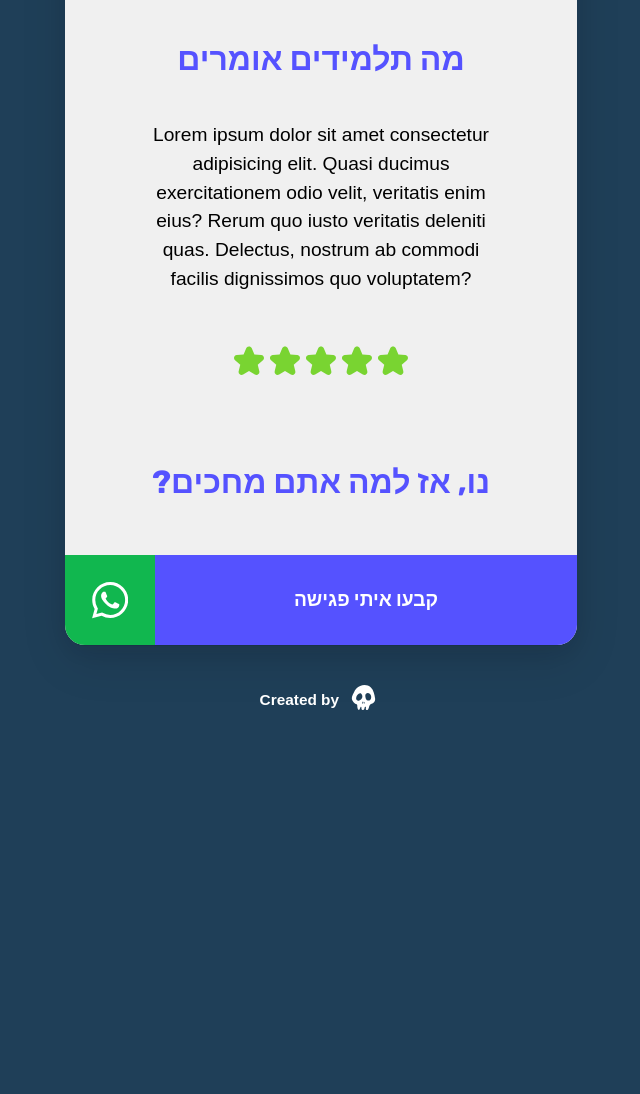
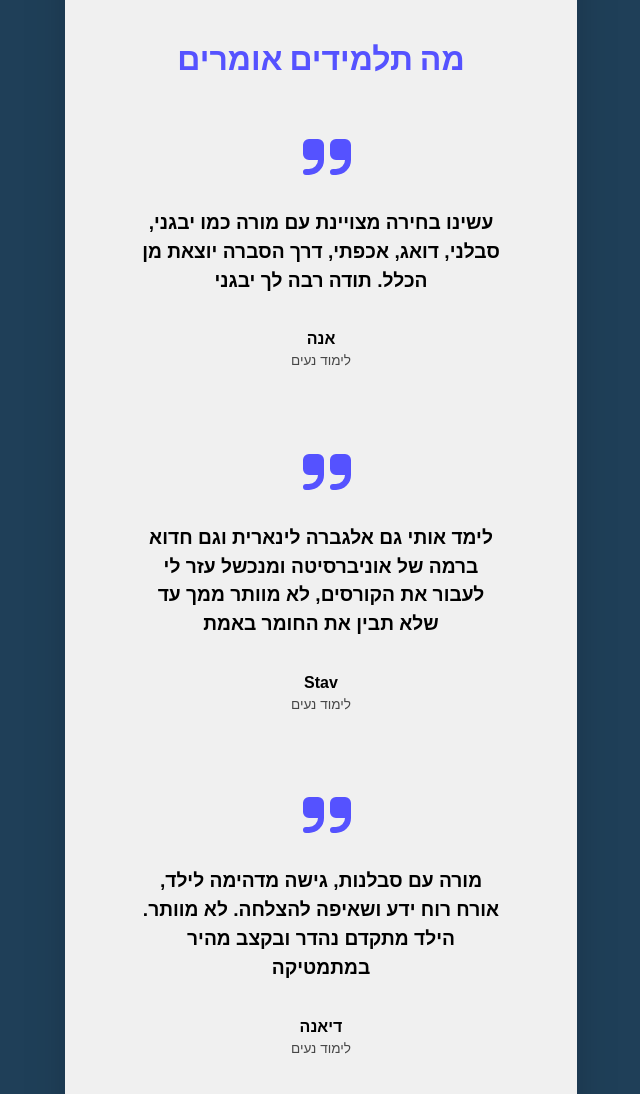
Before and after one commit to Darkryhr/goland-math, a website built with Vite: page index.html in a window 1280 px wide. Shown: the part 1379-2473 px from the top of the page, without its empty margins (319-959 px from the left). Before the commit the page ends 2175 px from the top, so only its background shows below. Built offline with nearby package versions, Linux system fonts and the light colour scheme; files whose address does not match are found by name; a web font is replaced by a local one.

Commit message:
real text + links

```diff
--- a/index.html
+++ b/index.html
@@ -28,15 +28,14 @@
         </section>
         <div class="divider"></div>
         <section class="CTA__top">
-          <button>קבעו איתי פגישה</button>
+          <a href="#">קבעו איתי פגישה</a>
           <div>
             <div></div>
             <h4>או</h4>
             <div></div>
           </div>
-          <button>
+          <a href="https://wa.me/9720505728344">
             דברו איתי בוואטסאפ
-
             <span class="whatsapp-icon">
               <svg
                 role="img"
@@ -49,9 +48,9 @@
                 />
               </svg>
             </span>
-          </button>
+          </a>
         </section>
-        <button class="arrow">
+        <a href="#" class="arrow">
           <svg
             aria-hidden="true"
             xmlns="http://www.w3.org/2000/svg"
@@ -65,25 +64,20 @@
               d="M12 19V5m0 14-4-4m4 4 4-4"
             />
           </svg>
-        </button>
-        <section class="about">
+        </a>
+        <section class="about" id="about-section">
           <h2>קצת לגביי</h2>
           <p>
-            Lorem ipsum dolor sit amet consectetur adipisicing elit. Possimus
-            repellendus aliquam odio quo nostrum quos quibusdam repudiandae
-            praesentium doloremque quis mollitia unde fugit similique amet ipsam
-            esse eligendi, pariatur itaque.
+            בוגר טכניון למדעי מחשב. מעביר שיעורים במתמטיקה לתלמידי בית ספר כיתות
+            ו-יב, מכינה וסטודנטים לשנה א. ארבע שנים ניסיון במתן שיעורים פרטיים
+            ותרגול תלמידי מכינות וסטודנטים. מתאים את שיטת הלימוד לאחר הכרות עם
+            התלמיד והרמה שלו. מלמד בבית התלמיד או אונליין.
           </p>
         </section>
         <section class="testimonials">
           <h2>מה תלמידים אומרים</h2>
-          <p>
-            Lorem ipsum dolor sit amet consectetur adipisicing elit. Quasi
-            ducimus exercitationem odio velit, veritatis enim eius? Rerum quo
-            iusto veritatis deleniti quas. Delectus, nostrum ab commodi facilis
-            dignissimos quo voluptatem?
-          </p>
-          <div class="review-stars">
+
+          <section id="quote-1">
             <svg
               aria-hidden="true"
               xmlns="http://www.w3.org/2000/svg"
@@ -91,9 +85,36 @@
               viewBox="0 0 24 24"
             >
               <path
-                d="M13.849 4.22c-.684-1.626-3.014-1.626-3.698 0L8.397 8.387l-4.552.361c-1.775.14-2.495 2.331-1.142 3.477l3.468 2.937-1.06 4.392c-.413 1.713 1.472 3.067 2.992 2.149L12 19.35l3.897 2.354c1.52.918 3.405-.436 2.992-2.15l-1.06-4.39 3.468-2.938c1.353-1.146.633-3.336-1.142-3.477l-4.552-.36-1.754-4.17Z"
+                fill-rule="evenodd"
+                d="M6 6a2 2 0 0 0-2 2v3a2 2 0 0 0 2 2h3a3 3 0 0 1-3 3H5a1 1 0 1 0 0 2h1a5 5 0 0 0 5-5V8a2 2 0 0 0-2-2H6Zm9 0a2 2 0 0 0-2 2v3a2 2 0 0 0 2 2h3a3 3 0 0 1-3 3h-1a1 1 0 1 0 0 2h1a5 5 0 0 0 5-5V8a2 2 0 0 0-2-2h-3Z"
+                clip-rule="evenodd"
               />
             </svg>
+
+            <p>
+              עשינו בחירה מצויינת עם מורה כמו יבגני, סבלני, דואג, אכפתי, דרך
+              הסברה יוצאת מן הכלל. תודה רבה לך יבגני
+            </p>
+            <div class="quote-src">
+              <!-- <svg
+                xmlns="http://www.w3.org/2000/svg"
+                viewBox="0 0 512 512"
+                aria-hidden="true"
+                fill="currentColor"
+              >
+                <path
+                  d="M320 0c-17.7 0-32 14.3-32 32s14.3 32 32 32l82.7 0L201.4 265.4c-12.5 12.5-12.5 32.8 0 45.3s32.8 12.5 45.3 0L448 109.3l0 82.7c0 17.7 14.3 32 32 32s32-14.3 32-32l0-160c0-17.7-14.3-32-32-32L320 0zM80 32C35.8 32 0 67.8 0 112L0 432c0 44.2 35.8 80 80 80l320 0c44.2 0 80-35.8 80-80l0-112c0-17.7-14.3-32-32-32s-32 14.3-32 32l0 112c0 8.8-7.2 16-16 16L80 448c-8.8 0-16-7.2-16-16l0-320c0-8.8 7.2-16 16-16l112 0c17.7 0 32-14.3 32-32s-14.3-32-32-32L80 32z"
+                />
+              </svg> -->
+
+              <div>
+                <h5>אנה</h5>
+                <p>לימוד נעים</p>
+              </div>
+            </div>
+          </section>
+
+          <section id="quote-2">
             <svg
               aria-hidden="true"
               xmlns="http://www.w3.org/2000/svg"
@@ -101,9 +122,25 @@
               viewBox="0 0 24 24"
             >
               <path
-                d="M13.849 4.22c-.684-1.626-3.014-1.626-3.698 0L8.397 8.387l-4.552.361c-1.775.14-2.495 2.331-1.142 3.477l3.468 2.937-1.06 4.392c-.413 1.713 1.472 3.067 2.992 2.149L12 19.35l3.897 2.354c1.52.918 3.405-.436 2.992-2.15l-1.06-4.39 3.468-2.938c1.353-1.146.633-3.336-1.142-3.477l-4.552-.36-1.754-4.17Z"
+                fill-rule="evenodd"
+                d="M6 6a2 2 0 0 0-2 2v3a2 2 0 0 0 2 2h3a3 3 0 0 1-3 3H5a1 1 0 1 0 0 2h1a5 5 0 0 0 5-5V8a2 2 0 0 0-2-2H6Zm9 0a2 2 0 0 0-2 2v3a2 2 0 0 0 2 2h3a3 3 0 0 1-3 3h-1a1 1 0 1 0 0 2h1a5 5 0 0 0 5-5V8a2 2 0 0 0-2-2h-3Z"
+                clip-rule="evenodd"
               />
             </svg>
+            <p>
+              לימד אותי גם אלגברה לינארית וגם חדוא ברמה של אוניברסיטה ומנכשל עזר
+              לי לעבור את הקורסים, לא מוותר ממך עד שלא תבין את החומר באמת
+            </p>
+
+            <div class="quote-src">
+              <div>
+                <h5>Stav</h5>
+                <p>לימוד נעים</p>
+              </div>
+            </div>
+          </section>
+
+          <section id="quote-3">
             <svg
               aria-hidden="true"
               xmlns="http://www.w3.org/2000/svg"
@@ -111,35 +148,28 @@
               viewBox="0 0 24 24"
             >
               <path
-                d="M13.849 4.22c-.684-1.626-3.014-1.626-3.698 0L8.397 8.387l-4.552.361c-1.775.14-2.495 2.331-1.142 3.477l3.468 2.937-1.06 4.392c-.413 1.713 1.472 3.067 2.992 2.149L12 19.35l3.897 2.354c1.52.918 3.405-.436 2.992-2.15l-1.06-4.39 3.468-2.938c1.353-1.146.633-3.336-1.142-3.477l-4.552-.36-1.754-4.17Z"
+                fill-rule="evenodd"
+                d="M6 6a2 2 0 0 0-2 2v3a2 2 0 0 0 2 2h3a3 3 0 0 1-3 3H5a1 1 0 1 0 0 2h1a5 5 0 0 0 5-5V8a2 2 0 0 0-2-2H6Zm9 0a2 2 0 0 0-2 2v3a2 2 0 0 0 2 2h3a3 3 0 0 1-3 3h-1a1 1 0 1 0 0 2h1a5 5 0 0 0 5-5V8a2 2 0 0 0-2-2h-3Z"
+                clip-rule="evenodd"
               />
             </svg>
-            <svg
-              aria-hidden="true"
-              xmlns="http://www.w3.org/2000/svg"
-              fill="currentColor"
-              viewBox="0 0 24 24"
-            >
-              <path
-                d="M13.849 4.22c-.684-1.626-3.014-1.626-3.698 0L8.397 8.387l-4.552.361c-1.775.14-2.495 2.331-1.142 3.477l3.468 2.937-1.06 4.392c-.413 1.713 1.472 3.067 2.992 2.149L12 19.35l3.897 2.354c1.52.918 3.405-.436 2.992-2.15l-1.06-4.39 3.468-2.938c1.353-1.146.633-3.336-1.142-3.477l-4.552-.36-1.754-4.17Z"
-              />
-            </svg>
-            <svg
-              aria-hidden="true"
-              xmlns="http://www.w3.org/2000/svg"
-              fill="currentColor"
-              viewBox="0 0 24 24"
-            >
-              <path
-                d="M13.849 4.22c-.684-1.626-3.014-1.626-3.698 0L8.397 8.387l-4.552.361c-1.775.14-2.495 2.331-1.142 3.477l3.468 2.937-1.06 4.392c-.413 1.713 1.472 3.067 2.992 2.149L12 19.35l3.897 2.354c1.52.918 3.405-.436 2.992-2.15l-1.06-4.39 3.468-2.938c1.353-1.146.633-3.336-1.142-3.477l-4.552-.36-1.754-4.17Z"
-              />
-            </svg>
+            <p>
+              מורה עם סבלנות, גישה מדהימה לילד, אורח רוח ידע ושאיפה להצלחה. לא
+              מוותר. הילד מתקדם נהדר ובקצב מהיר במתמטיקה
+            </p>
+
+            <div class="quote-src">
+              <div class="">
+                <h5>דיאנה</h5>
+                <p>לימוד נעים</p>
               </div>
+            </div>
+          </section>
         </section>
         <section class="CTA__bottom">
           <h2>?נו, אז למה אתם מחכים</h2>
           <div class="CTA__bottom--center">
-            <button>
+            <a href="https://wa.me/9720505728344">
               <svg
                 role="img"
                 viewBox="0 0 24 24"
@@ -150,17 +180,20 @@
                   d="M17.472 14.382c-.297-.149-1.758-.867-2.03-.967-.273-.099-.471-.148-.67.15-.197.297-.767.966-.94 1.164-.173.199-.347.223-.644.075-.297-.15-1.255-.463-2.39-1.475-.883-.788-1.48-1.761-1.653-2.059-.173-.297-.018-.458.13-.606.134-.133.298-.347.446-.52.149-.174.198-.298.298-.497.099-.198.05-.371-.025-.52-.075-.149-.669-1.612-.916-2.207-.242-.579-.487-.5-.669-.51-.173-.008-.371-.01-.57-.01-.198 0-.52.074-.792.372-.272.297-1.04 1.016-1.04 2.479 0 1.462 1.065 2.875 1.213 3.074.149.198 2.096 3.2 5.077 4.487.709.306 1.262.489 1.694.625.712.227 1.36.195 1.871.118.571-.085 1.758-.719 2.006-1.413.248-.694.248-1.289.173-1.413-.074-.124-.272-.198-.57-.347m-5.421 7.403h-.004a9.87 9.87 0 01-5.031-1.378l-.361-.214-3.741.982.998-3.648-.235-.374a9.86 9.86 0 01-1.51-5.26c.001-5.45 4.436-9.884 9.888-9.884 2.64 0 5.122 1.03 6.988 2.898a9.825 9.825 0 012.893 6.994c-.003 5.45-4.437 9.884-9.885 9.884m8.413-18.297A11.815 11.815 0 0012.05 0C5.495 0 .16 5.335.157 11.892c0 2.096.547 4.142 1.588 5.945L.057 24l6.305-1.654a11.882 11.882 0 005.683 1.448h.005c6.554 0 11.89-5.335 11.893-11.893a11.821 11.821 0 00-3.48-8.413Z"
                 />
               </svg>
-            </button>
-            <button>
+            </a>
+            <a href="#">
               <span> קבעו איתי פגישה </span>
-            </button>
+            </a>
           </div>
         </section>
       </div>
       <footer>
         <p>Created by</p>
-        <a href="">
-          <button>
+        <a
+          rel="noreferrer"
+          target="_blank"
+          href="https://www.gabriel-lellouche.com/"
+        >
           <svg
             id="a"
             xmlns="http://www.w3.org/2000/svg"
@@ -172,7 +205,6 @@
               stroke-width="0"
             />
           </svg>
-          </button>
         </a>
       </footer>
     </main>
--- a/src/style.scss
+++ b/src/style.scss
@@ -28,6 +28,11 @@ body {
   overflow-x: hidden;
 }
 
+body,
+html {
+  height: 100%;
+}
+
 /*
   5. Improve media defaults
 */
@@ -50,12 +55,17 @@ select {
   font: inherit;
 }
 
-button {
+a {
   background: none;
-  border: none;
   font-family: 'Rubik', sans-serif;
   font-weight: 700;
   cursor: pointer;
+  color: inherit; /* Removes the default link color */
+  text-decoration: none; /* Removes underline */
+  border: none; /* Removes any border */
+  text-transform: none; /* Resets text casing */
+  display: inline-block;
+  text-align: center;
 }
 
 /*
@@ -139,7 +149,6 @@ main {
   background-size: cover;
   opacity: 0;
   animation: fadeIn 1.2s ease-in-out forwards;
-  animation-delay: 0.5s;
   z-index: -1;
 }
 
@@ -168,6 +177,55 @@ main {
 
   .testimonials {
     margin: 1em 0;
+    width: 70%;
+
+    p {
+      width: 100%;
+      font-weight: 800;
+    }
+
+    section {
+      display: flex;
+      flex-direction: column;
+      align-items: center;
+
+      svg {
+        fill: $accent;
+        height: 72px;
+        width: 72px;
+        margin-right: -0.7em;
+        margin-bottom: 1em;
+      }
+
+      .quote-src {
+        display: flex;
+        flex-direction: row-reverse;
+        justify-content: center;
+        align-items: center;
+        margin-top: 2em;
+        svg {
+          height: 20px;
+          width: 20px;
+          margin: 0.8em 0 0 0.7em;
+        }
+
+        h5 {
+          font-size: 1em;
+        }
+
+        p {
+          font-size: 0.85em;
+          opacity: 0.7;
+          font-weight: 400;
+          margin: 0;
+          padding: 0;
+        }
+      }
+
+      &:first-of-type {
+        padding-top: 0;
+      }
+    }
   }
 }
 
@@ -238,7 +296,7 @@ main {
     }
   }
 
-  button {
+  a {
     font-size: 1.2rem;
     padding: 1rem 0;
     width: 320px;
@@ -300,17 +358,6 @@ main {
   }
 }
 
-.review-stars {
-  display: flex;
-  margin-top: 3em;
-  justify-content: center;
-  svg {
-    width: 36px;
-    height: 36px;
-    fill: #79d431;
-  }
-}
-
 .CTA__bottom {
   width: 100%;
   margin-bottom: 0;
@@ -318,9 +365,11 @@ main {
   .CTA__bottom--center {
     display: flex;
     justify-content: space-between;
+    align-items: center;
     width: 100%;
+    height: 100%;
     padding-top: 0.7em;
-    button {
+    a {
       font-size: 1.2rem;
       &:first-of-type {
         background-color: #11b74f;
@@ -348,6 +397,10 @@ main {
         background-color: $accent;
         color: #fff;
         border-bottom-right-radius: 20px;
+        height: 90px;
+        display: flex;
+        align-items: center;
+        justify-content: center;
         span {
           display: inline-block;
           transition: all 0.2s ease;
@@ -372,8 +425,8 @@ footer {
   opacity: 0;
   transform: translateY(30%);
   animation: slideIn 1.2s ease-in-out forwards;
-  animation-delay: 1s;
-  button {
+  animation-delay: 0.3s;
+  a {
     margin-left: 0.5em;
     color: #fff;
     svg {
```
Lines whose indentation alone changed are shown as unchanged.
